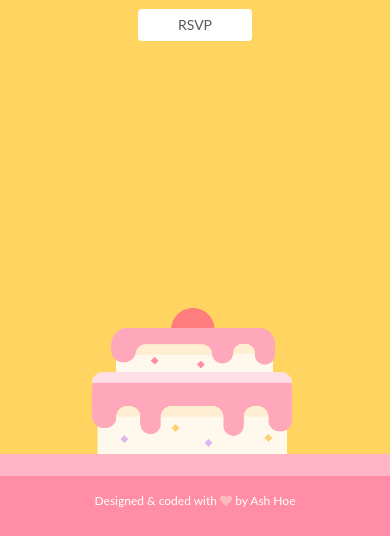
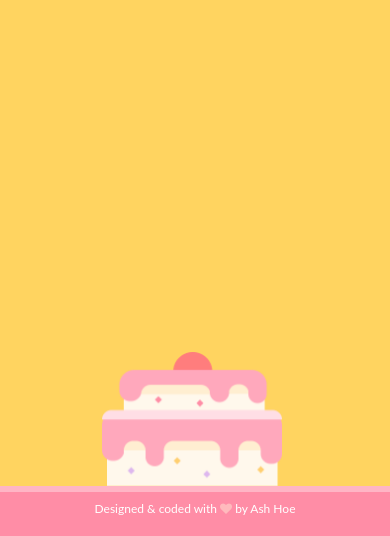
Before and after one commit to AshHoe/30-days-30-sites, a plain HTML site: page day-2/index.html in a window 390 px wide. Shown: the part 308-844 px from the top of the page. Drawn offline with nearby package versions, Linux system fonts and the light colour scheme; a web font is replaced by a local one.

Commit message:
Fix mobile

```diff
--- a/day-2/css/style.scss
+++ b/day-2/css/style.scss
@@ -109,11 +109,16 @@ body{
     padding: 30px 140px;
   }
   @include for-size(phone-only) {
+    padding: 10px 20px;
     h1{
-      font-size: 60px;
+      font-size: 50px;
+      margin: 0;
     }
     h2{
       font-size: 26px;
+    }
+    p{
+      font-size: 12px;
     }
     .blink{
       padding: 80px 30px;
@@ -126,14 +131,14 @@ body{
   }
   @media (max-width: 1024px){
     .cake{
-      width: 200px;
+      width: 180px;
       bottom: 142px;
-      margin-left: -160px;
+      margin-left: -150px;
     }
   }
   @media (max-width: 599px){
     .cake{
-      bottom: 80px;
+      bottom: 50px;
     }
   }
   @include for-size(big-desktop-up){
@@ -228,7 +233,8 @@ footer{
     color: white;
   }
   @include for-size(phone-only) {
-    padding: 10px 0;
+    padding: 2px 0;
+    border-top-width: 6px;
   }
 }
 /*----------------------------- FOOTER ENDS --*/
```
Also changed, not shown: day-2/css/style.css, 1 other file.
